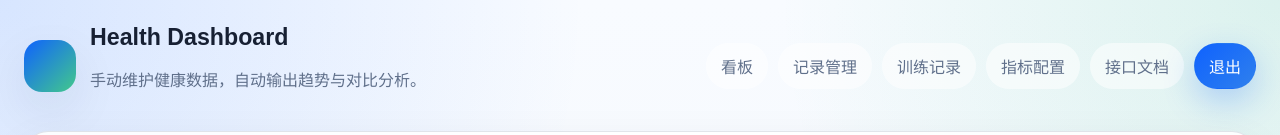
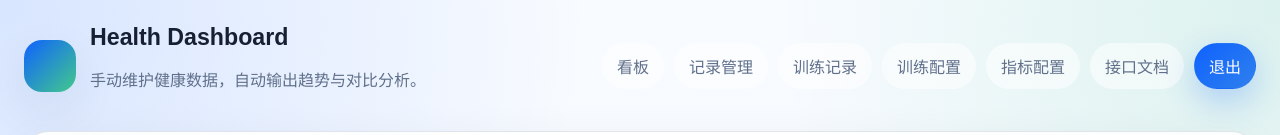
Before and after one commit to KangEn1994/health-dashboard, a plain HTML site: page app/static/index.html in a window 1280 px wide. Shown: the top 135 px of the page. Drawn offline with nearby package versions, Linux system fonts and the light colour scheme; no server answers.

Commit message:
Fix missing workout settings nav links

```diff
--- a/app/static/index.html
+++ b/app/static/index.html
@@ -22,6 +22,7 @@
           <a href="/">看板</a>
           <a href="/records">记录管理</a>
           <a href="/workouts">训练记录</a>
+          <a href="/workout-settings">训练配置</a>
           <a href="/metrics">指标配置</a>
           <a href="/docs">接口文档</a>
           <a href="#" data-logout-link>退出</a>
```
Also changed, not shown: app/static/metrics.html (+1 -0 lines), app/static/records.html (+1 -0 lines).
